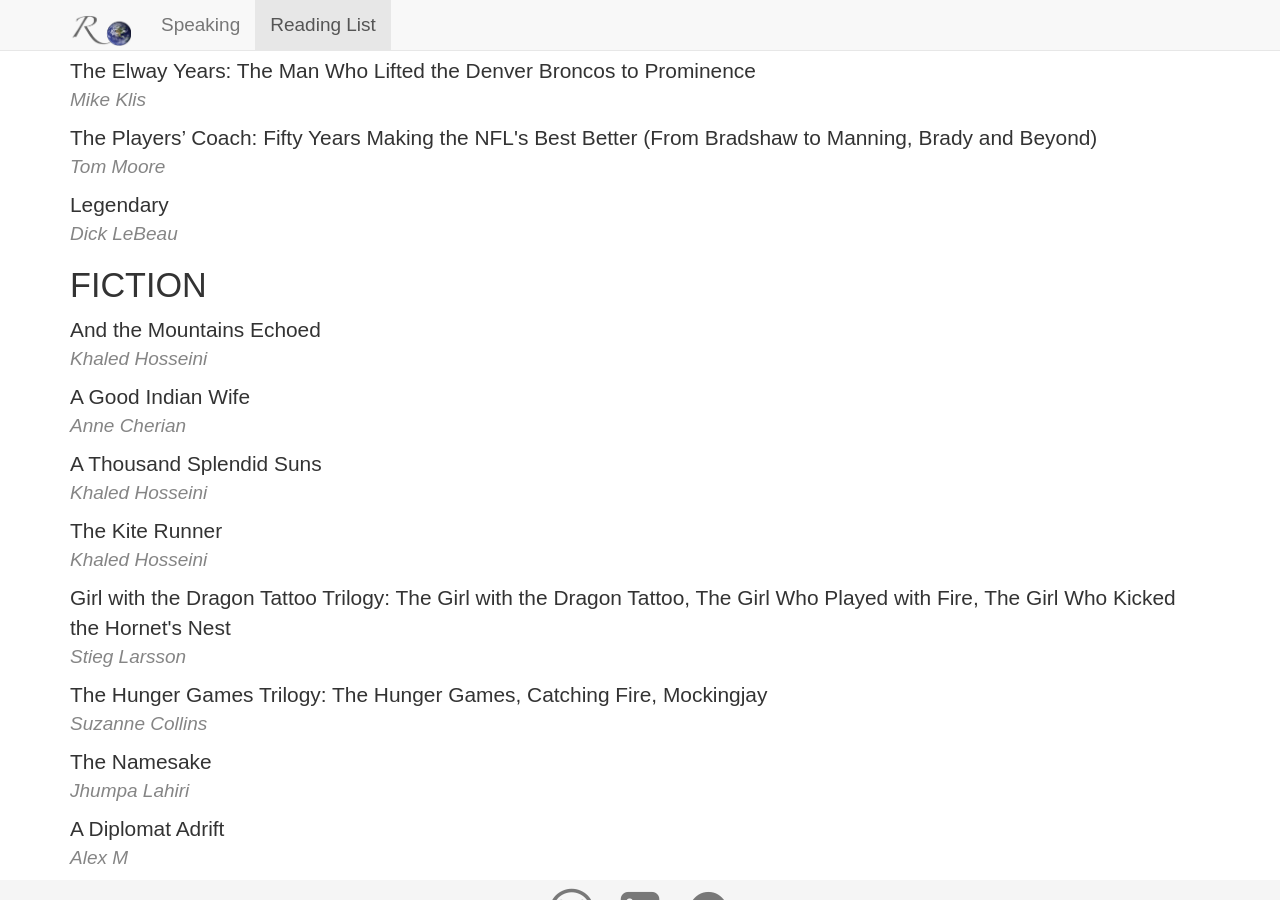
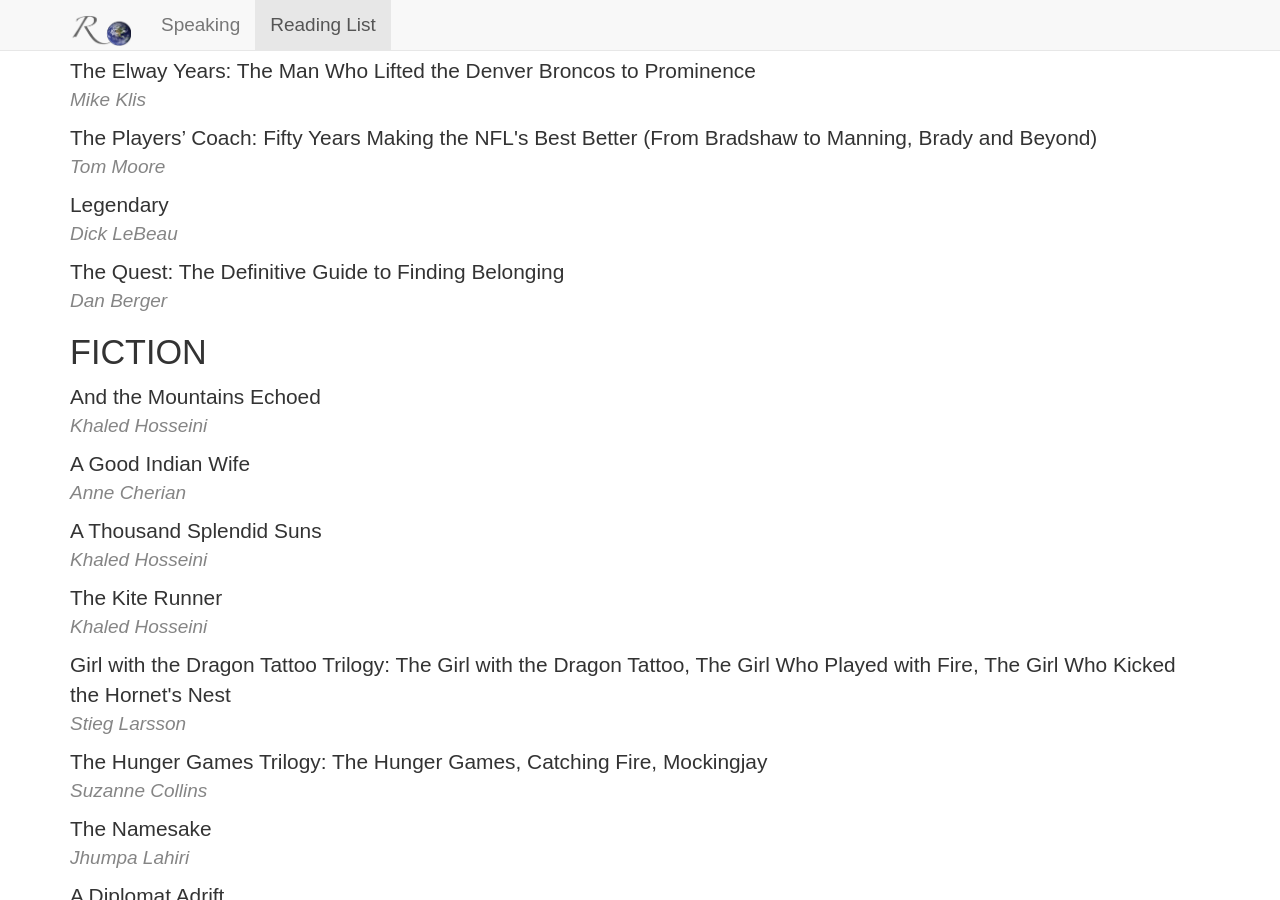
Before and after one commit to rovolution/rovolution.github.io, a Jekyll site: the page built from reading-list/index.html, in a window 1280 px wide and 900 px high, scrolled down 7581 px. Built offline with Jekyll 4.4.1, drawn with Linux system fonts in a browser that asks for light colours; nearby versions of some CDN libraries.

Commit message:
Update index.html

```diff
--- a/reading-list/index.html
+++ b/reading-list/index.html
@@ -465,6 +465,10 @@ title: "Reading List"
 			<div class='book-list-title'>Legendary</div>
 			<div class='book-list-author'>Dick LeBeau</div>
 		</li>
+		<li class='book-list-entry'>
+			<div class='book-list-title'>The Quest: The Definitive Guide to Finding Belonging</div>
+			<div class='book-list-author'>Dan Berger</div>
+		</li>
 	</ul>
 	<h3 class="book-list-category">FICTION</h3>
 	<ul class='book-list'>
```
